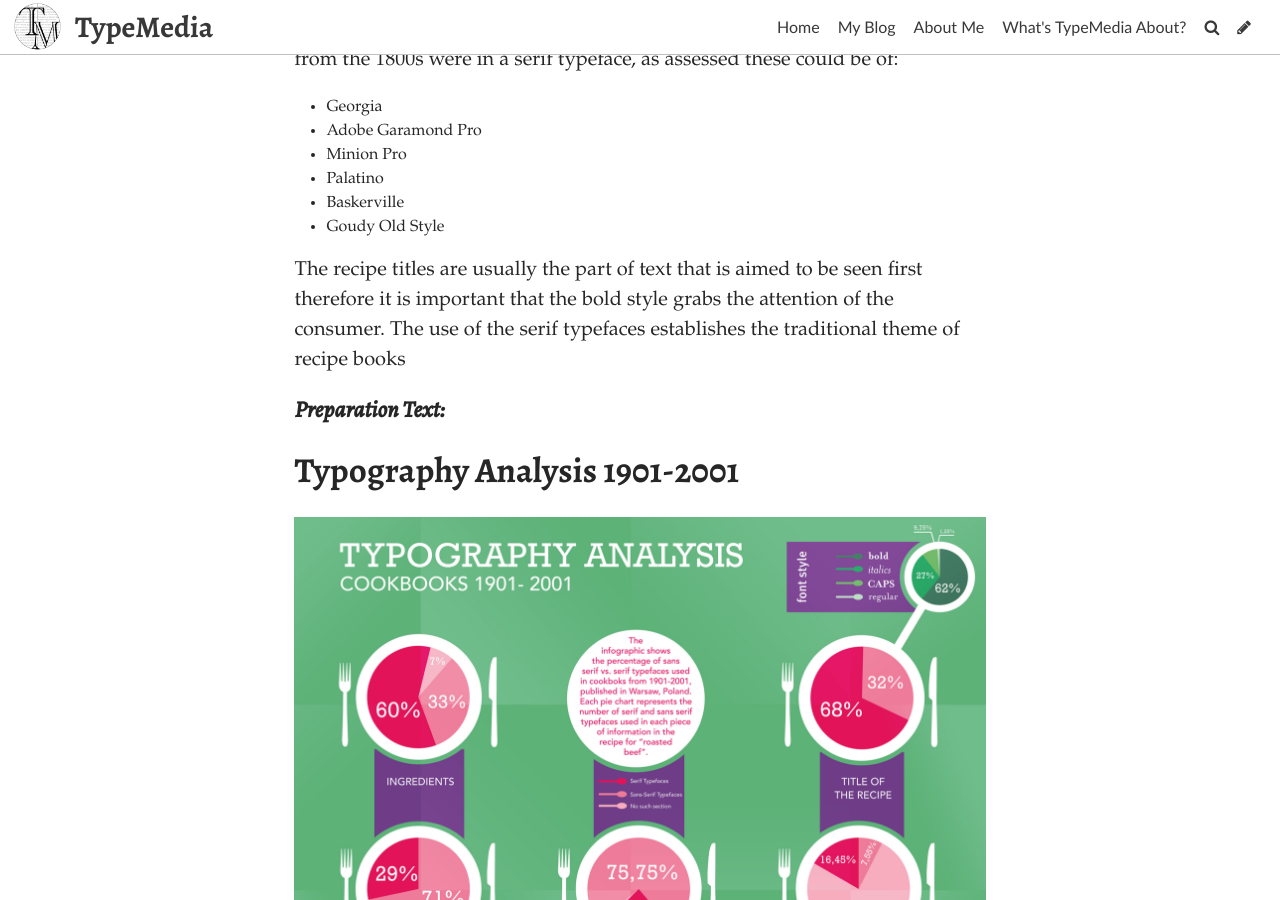
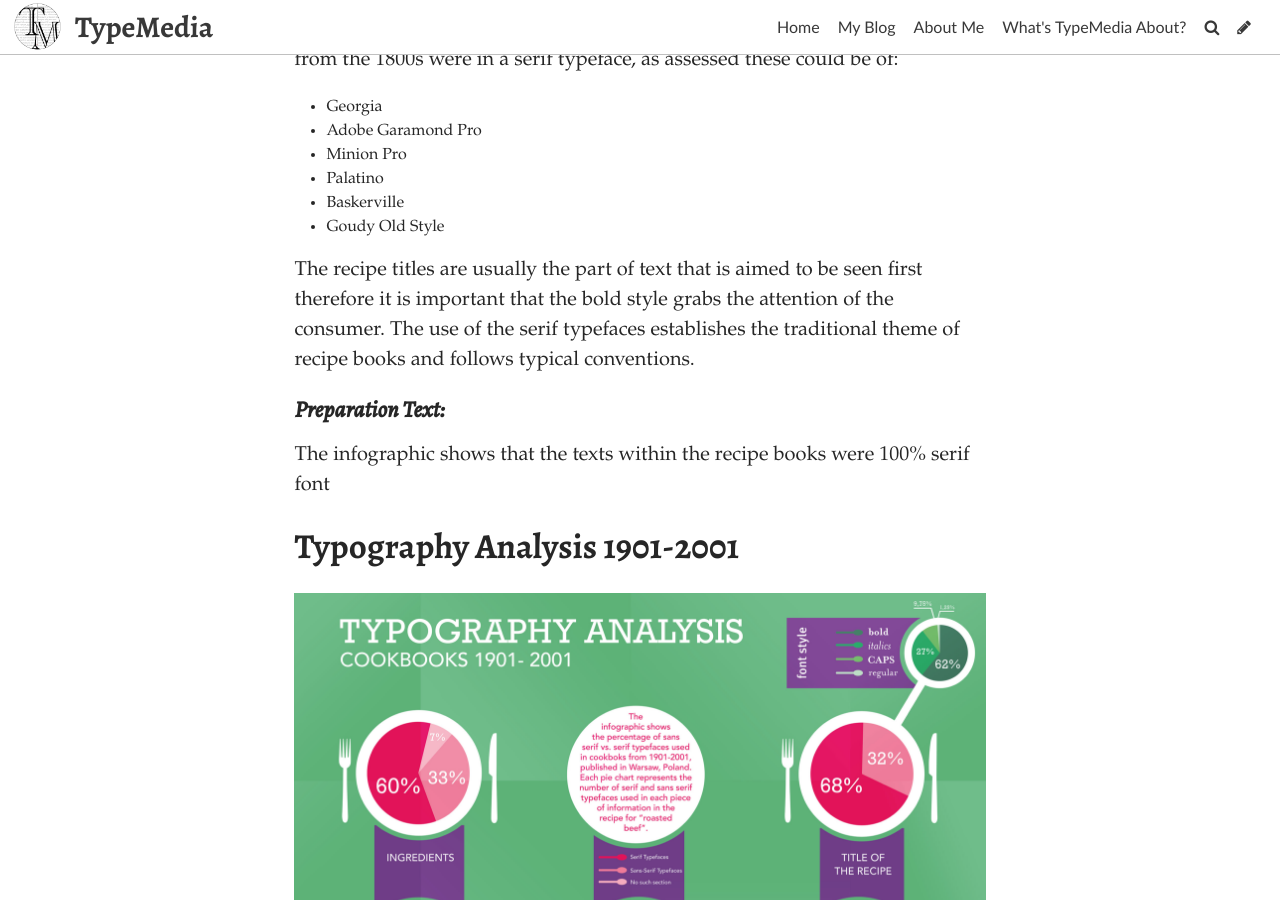
Before and after one commit to charlotteaashley/typo-design-template, a Jekyll site: the page built from _posts/2021-10-21-typography-in-cook-books.md, in a window 1280 px wide and 900 px high, scrolled down 1590 px. Built offline with Jekyll 4.4.1, drawn with Linux system fonts in a browser that asks for light colours; some web fonts are replaced.

Commit message:
Update Post “2021-10-21-typography-in-cook-books”

```diff
--- a/_posts/2021-10-21-typography-in-cook-books.md
+++ b/_posts/2021-10-21-typography-in-cook-books.md
@@ -29,9 +29,13 @@
 * Baskerville
 * Goudy Old Style
 
-The recipe titles are usually the part of text that is aimed to be seen first therefore it is important that the bold style grabs the attention of the consumer. The use of the serif typefaces establishes the traditional theme of recipe books
+The recipe titles are usually the part of text that is aimed to be seen first therefore it is important that the bold style grabs the attention of the consumer. The use of the serif typefaces establishes the traditional theme of recipe books and follows typical conventions.
 
 #### *Preparation Text:*
+
+The infographic shows that the texts within the recipe books were 100% serif font
+
+
 
 ## Typography Analysis 1901-2001
 
```
